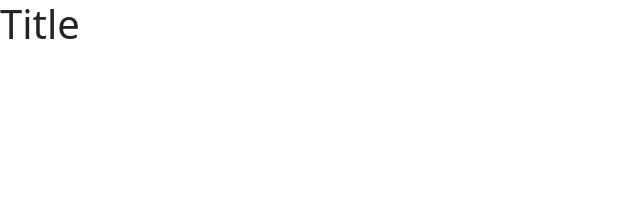
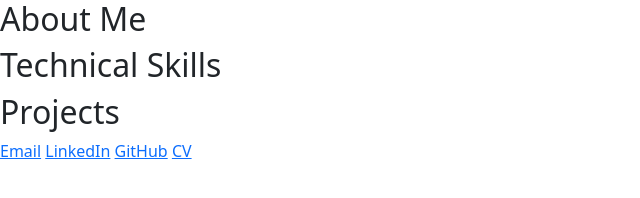
Before and after one commit to mariam138/mariam-ayoub, a plain HTML site: page index.html in a window 1280 px wide. Shown: the whole page, without its empty margins (0-640 px from the left). Drawn offline with nearby package versions, Linux system fonts and the light colour scheme.

Commit message:
create semantic sections and add headings

```diff
--- a/index.html
+++ b/index.html
@@ -12,9 +12,38 @@
       crossorigin="anonymous"
     />
     <!-- styles.css link -->
-     <link rel="stylesheet" href="styles.css">
+    <link rel="stylesheet" href="styles.css" />
   </head>
   <body>
-    <h1>Title</h1>
+    <!-- Header section of site which contains the navbar and the hero/landing area -->
+    <header>
+      <nav></nav>
+    </header>
+
+    <!-- Main content of page which includes about, technical skills and projects sections -->
+    <main>
+      <!-- About section -->
+      <section>
+        <h2>About Me</h2>
+      </section>
+
+      <!-- Technical skills section -->
+      <section>
+        <h2>Technical Skills</h2>
+      </section>
+
+      <!-- Projects section -->
+      <section>
+        <h2>Projects</h2>
+      </section>
+    </main>
+
+    <!-- Footer section which contains contact and social links -->
+    <footer>
+      <a href="">Email</a>
+      <a href="">LinkedIn</a>
+      <a href="">GitHub</a>
+      <a href="">CV</a>
+    </footer>
   </body>
 </html>
```
